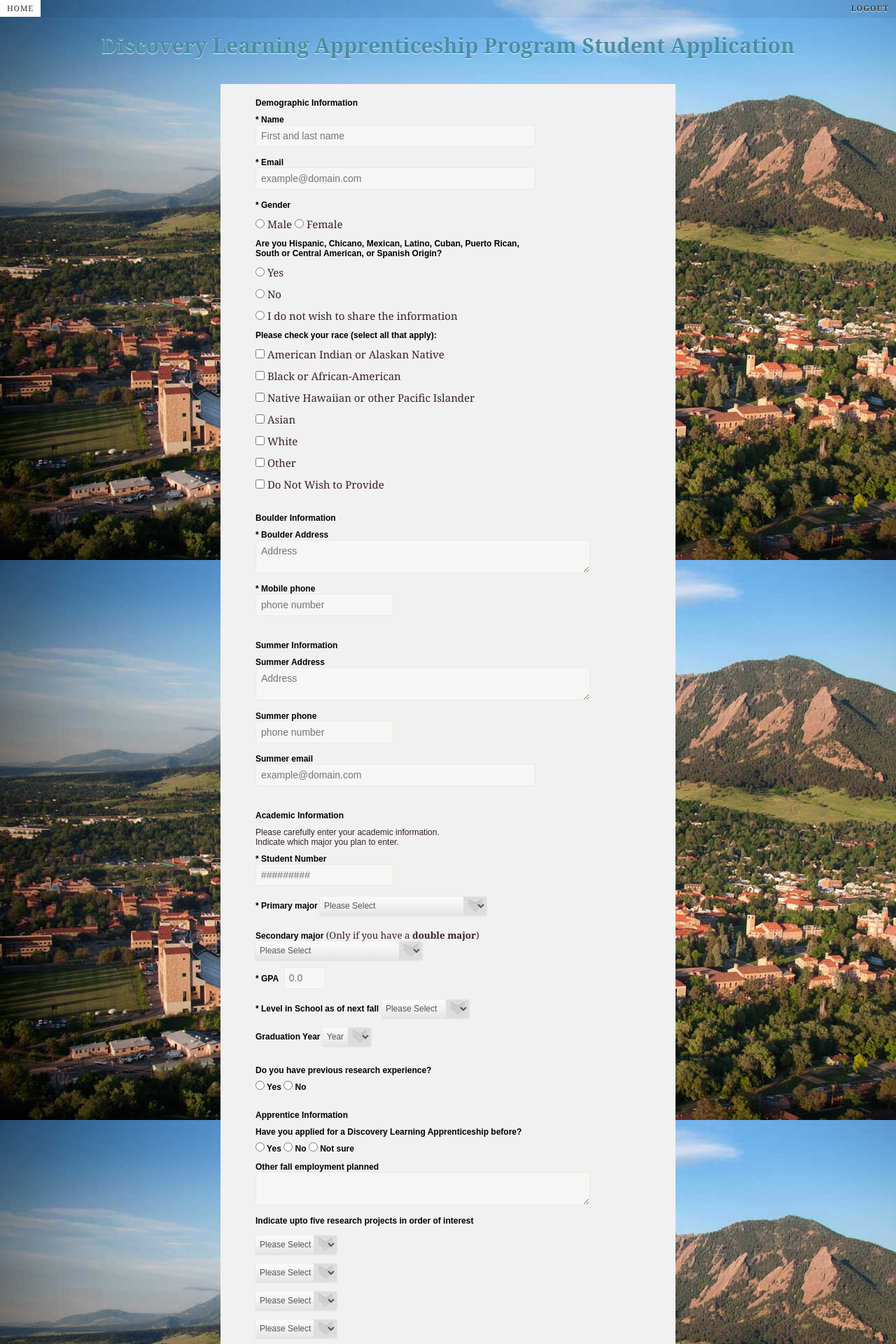
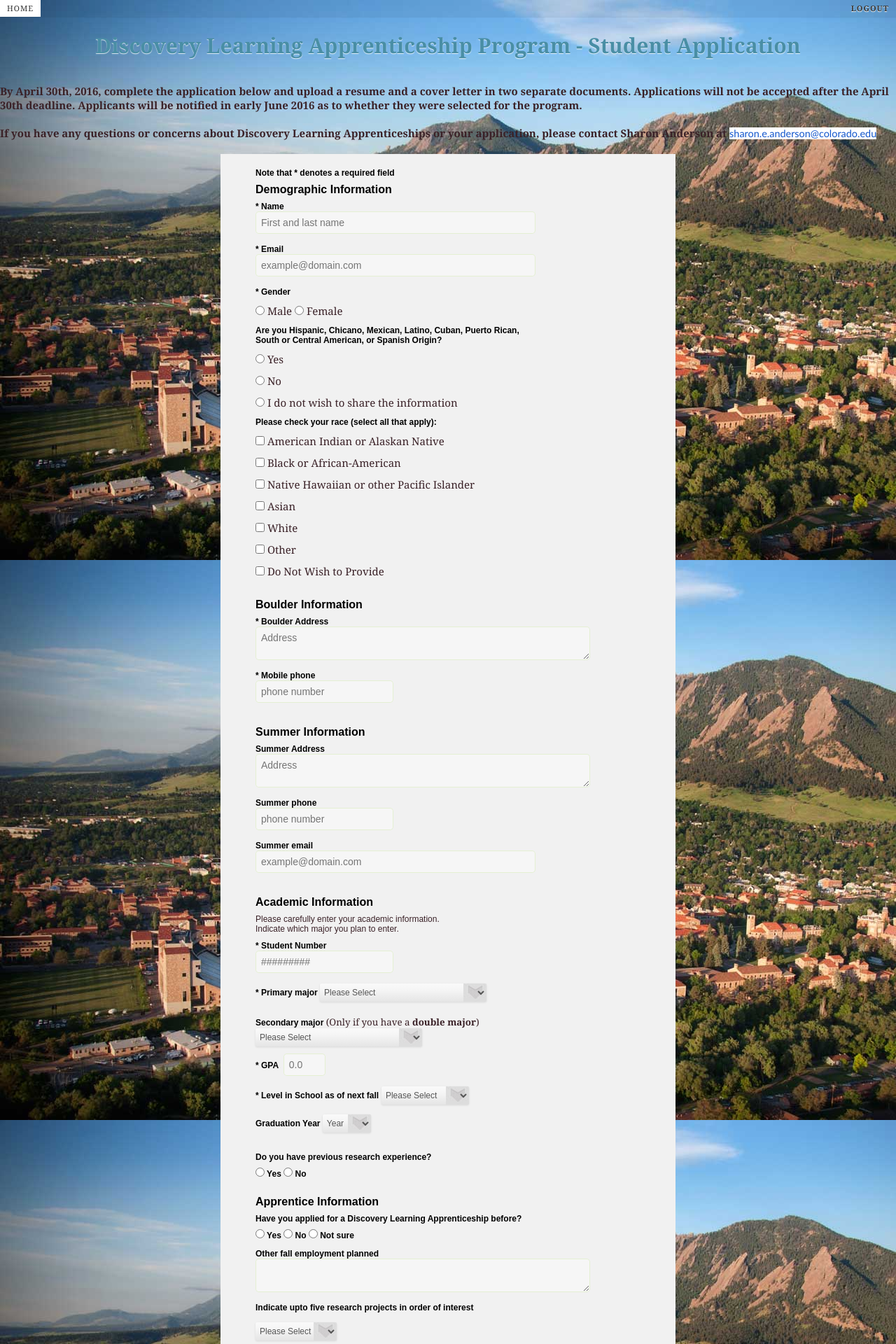
Before and after one commit to ckamat1/CSCI5828---Tachyon, a Django app: page /student/ in a window 1280 px wide. Shown: the top 1920 px of the page at 70% size. Run offline with Django 3.2, Linux system fonts and the light colour scheme; some libraries are stand-ins or nearby versions.

Commit message:
changes to Student

```diff
--- a/mysite/dlcapp/templates/Student.html
+++ b/mysite/dlcapp/templates/Student.html
@@ -22,12 +22,25 @@
                 <div class="clr"></div>
             </div><!--/ DLA top bar -->
 			<header>
-				<h1>Discovery Learning Apprenticeship Program Student Application</h1>
+				<h1>Discovery Learning Apprenticeship Program - Student Application</h1>
             </header>
+	<p class=" intro"><strong>
+	 By April 30th, 2016, complete the application below and upload a resume and a cover letter in two separate documents. Applications will not be accepted after the April 30th deadline. Applicants will be notified in early June 2016 as to whether they were selected for the program.
+     </strong><br>
+		<br><strong>
+		If you have any questions or concerns about Discovery Learning Apprenticeships or your application, please contact Sharon Anderson at
+		<a target="_blank" style="color: rgb(17, 85, 204); font-family: Calibri, sans-serif; font-size: 14.4444446563721px; font-style: normal; font-variant: normal;
+		font-weight: normal; letter-spacing: normal; line-height: normal; orphans: auto; text-align: start; text-indent: 0px; text-transform: none;
+					white-space: normal; widows: auto; word-spacing: 0px; -webkit-text-stroke-width: 0px; background-color: rgb(255, 255, 255);" href="mailto:sharon.e.anderson@colorado.edu">
+					sharon.e.anderson@colorado.edu</a></strong>
+     <br>
+		<br>
+	</p>
 
 	<div  class="form">
     	<form id="contactform">
-				<p class="FormMain"><label for="Demo"><strong>Demographic Information</strong></label></p>
+				<p class="FormMain"><label for="in">Note that * denotes a required field</label></p>
+				<p class="FormMain"><label for="Demo"><strong><span style="font-size: 12pt">Demographic Information</strong></label></p>
 
     			<p class="contact"><label for="name">* Name</label></p>
     			<input id="name" name="name" placeholder="First and last name" required="" tabindex="1" type="text">
@@ -53,7 +66,7 @@
 				<input id="check5" type="checkbox" name="check5" /> Other<br>
 				<input id="check6" type="checkbox" name="check6" /> Do Not Wish to Provide<br><br>
 
-				<p class="contact"><label for="Baddress">Boulder Information</label></p>
+				<p class="contact"><label for="Baddress"><span style="font-size: 12pt">Boulder Information</label></p>
 
 				<p class="contact"><label for="Baddress">* Boulder Address</label></p>
 				<textarea rows="2" cols="55" input id="address" name="address" id="address" placeholder="Address" required="" ></textarea>
@@ -61,7 +74,7 @@
 				<p class="contact"><label for="phone">* Mobile phone</label></p>
 				<input id="phone" name="phone" placeholder="phone number" required="" type="number"> <br><br>
 
-				<p class="contact"><label for="Baddress">Summer Information</label></p>
+				<p class="contact"><label for="Baddress"><span style="font-size: 12pt">Summer Information</label></p>
 
 				<p class="contact"><label for="Baddress">Summer Address</label></p>
 				<textarea rows="2" cols="55" input id="address" name="address" id="address" placeholder="Address"></textarea><br>
@@ -72,7 +85,7 @@
                 <p class="contact"><label for="username">Summer email</label></p>
     			<input id="email" name="email" placeholder="example@domain.com" type="email"> <br><br>
 
-				<p class="acad"><label for="Baddress">Academic Information</label></p>
+				<p class="acad"><label for="Baddress"><span style="font-size: 12pt">Academic Information</label></p>
 				<p class="acad">Please carefully enter your academic information.<br> Indicate which major you plan to enter.</p>
 
 				<p class="contact"><label for="studno">* Student Number</label></p>
@@ -162,7 +175,7 @@
 				<input id="exp" type="radio" name="exp" value="female"><label for="Exp"> No </label> <br><br>
 
 
-				  <p class="contact"><label for="Exp">Apprentice Information </label></p>
+				  <p class="contact"><label for="Exp"><span style="font-size: 12pt">Apprentice Information </label></p>
 
 				 <p class="contact"><label for="DLA">Have you applied for a Discovery Learning Apprenticeship before?</label></p>
 				<input id="dla" type="radio" name="dla" value="male" tabindex="1" > Yes
@@ -250,7 +263,7 @@
 
 				 <label>Last four digits of your SSN&nbsp <input class="gpa" maxlength="4" name="SSN" placeholder="0000" required=""></label>
 
-				 <p class="contact"><label for="Origin">Skills resume and cover letter</label></p>
+				 <p class="contact"><label for="Origin"><span style="font-size: 12pt">Skills resume and cover letter</label></p>
 
 				 <p class="contact"><label for="Origin">Please list the three skills or qualifications that you feel make you a great candidate<br> for the positions you selected:
 	(Could be knowledge of a programming language,<br> knowledge of a field, courses taken, personal characteristics, etc. If appropriate,<br> note your match to requirements in job description. <br>Please note responses are limited to 75 characters.)</label></p>
@@ -267,10 +280,18 @@
 				<label>Cover Letter&nbsp</label>
 				<input type="file" name="coverletterupload" id="coverletterupload" onclick="Submit_Click" /><br>
 
+<p>
+     (Please ensure that all information is correct before submitting your application. <br>
+					 You will not be able to return to this page to make changes or corrections)</p>
+<br>
+
 
             <input class="button" name="submit" id="submit" tabindex="5" value="SUBMIT!" type="submit">
 
    </form>
+<p>
+
+</p>
 </div>
 </div>
 
```
